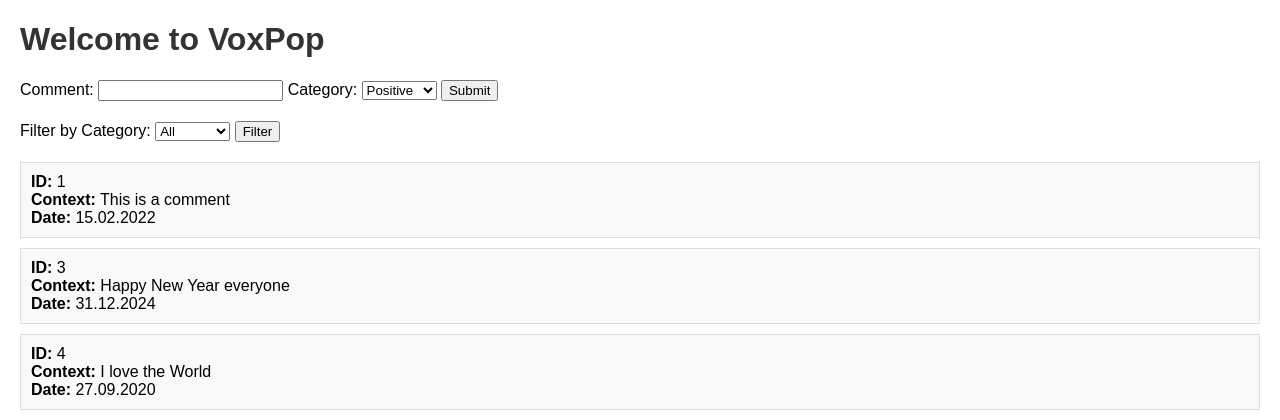
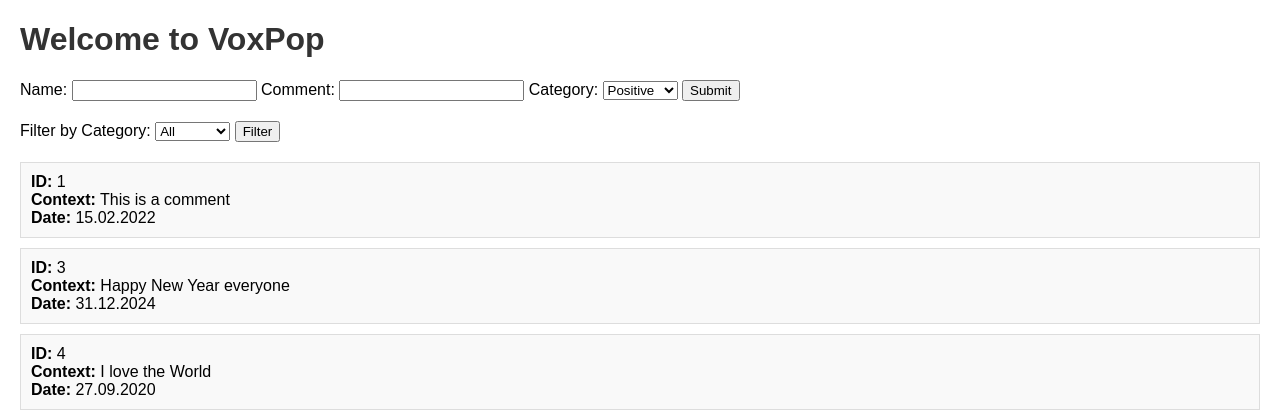
Before and after one commit to Bayashat/Vox-Pop, a FastAPI app: page /comments in a window 1280 px wide. Shown: the top 420 px of the page. Run offline with FastAPI, Linux system fonts and the light colour scheme.

Commit message:
add: submit a new comment

```diff
--- a/templates/comments/index.html
+++ b/templates/comments/index.html
@@ -14,9 +14,12 @@
     <h1>Welcome to VoxPop</h1>
 
     <!-- Form for submitting comments -->
-    <form id="commentForm">
+    <form action="/comments/new" method="post">
+        <label for="username">Name:</label>
+        <input type="text" name="username" required>
+
         <label for="commentText">Comment:</label>
-        <input type="text" id="commentText" name="commentText" required>
+        <input type="text" name="commentText" required>
 
         <label for="commentCategory">Category:</label>
         <select id="commentCategory" name="commentCategory">
@@ -24,7 +27,7 @@
             <option value="Negative">Negative</option>
         </select>
 
-        <button type="button" onclick="submitComment()">Submit</button>
+        <button type="submit">Submit</button>
     </form>
 
     <!-- Form for filtering comments by category -->
```
